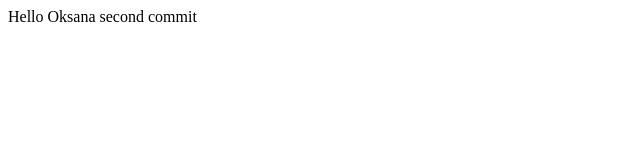
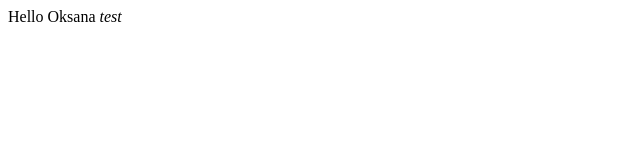
Before and after one commit to OksanaZaliubovska/Start1805, a plain HTML site: page index2.html in a window 1280 px wide. Shown: the full height of the page, 0-640 px from the left. Drawn offline with Linux system fonts and the light colour scheme.

Commit message:
next commit

```diff
--- a/index2.html
+++ b/index2.html
@@ -8,6 +8,7 @@
 </head>
 <body>
     Hello Oksana
-    second commit
+    <em>test</em>
+
 </body>
 </html>
```
